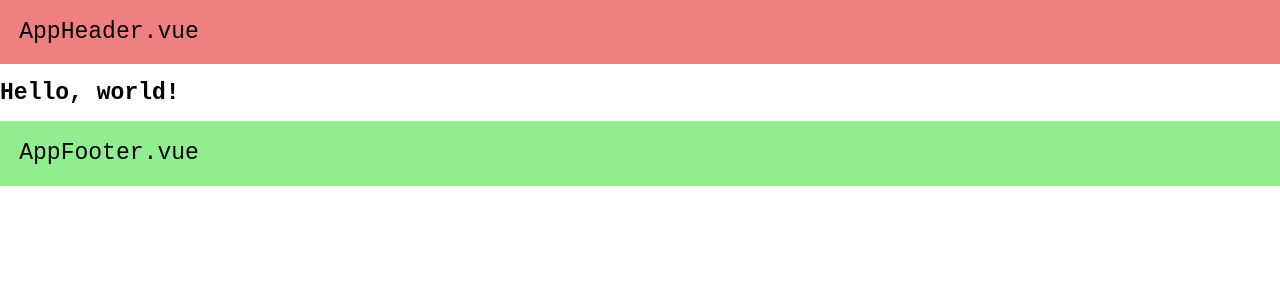
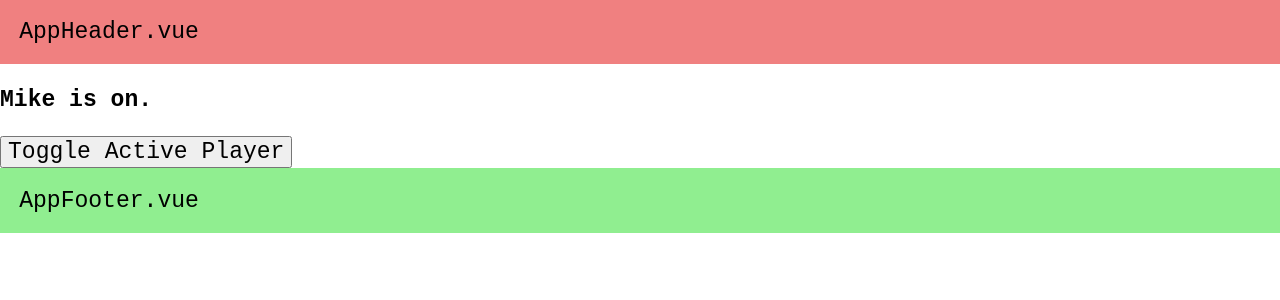
Before and after one commit to PedroClerici/vue-reference, a Vue app: page / in a window 1280 px wide. Shown: the top 300 px of the page. Built offline with nearby package versions, Linux system fonts and the light colour scheme.

Commit message:
Added dynamic components

```diff
--- a/src/App.vue
+++ b/src/App.vue
@@ -1,24 +1,24 @@
 <script>
-import LifeCycles from './components/LifeCycles.vue'
+import PlayerMike from '@/components/Players/PlayerMike.vue';
+import PlayerSteve from '@/components/Players/PlayerSteve.vue';
 
 export default {
   name: 'App',
   components: {
-    LifeCycles,
+    PlayerMike,
+    PlayerSteve,
   },
   data() {
     return {
-      message: "world",
-      showLifeCycles: true,
+      activePlayer: 'PlayerMike',
     }
   },
-  mounted() {
-    setInterval(() => {
-      this.showLifeCycles = false;
-    }, 3000);
-  },
-  unmounted() {
-    console.log("App.vue component has ben unmounted!");
+  methods: {
+    togglePlayer() {
+      this.activePlayer === 'PlayerMike' ?
+      this.activePlayer = 'PlayerSteve' :
+      this.activePlayer = 'PlayerMike'
+    }
   }
 }
 </script>
@@ -26,10 +26,10 @@ export default {
 <template>
     <TheHeader/>
     <div class="container">
-      <h1>Hello, {{ message }}!</h1>
+      <component :is="activePlayer" />
+      <button @click="togglePlayer()">Toggle Active Player</button>
     </div>
-    <LifeCycles :show="showLifeCycles"/>
-    <TheFooter/>
+    <TheFooter />
 </template>
 
 <style>
--- a/src/components/LifeCycles.vue
+++ /dev/null
@@ -1,42 +0,0 @@
-<script>
-export default {
-  data() {
-    return {
-      text: "Life",
-    }
-  },
-  beforeCreate() {
-    console.log("Before component is created hook.")
-  },
-  created() {
-    console.log("When component is created hook.")
-  },
-  beforeMount() {
-    console.log("Before component is mounted hook.")
-  },
-  mounted() {
-    console.log("When component is mounted hook.")
-  },
-  beforeUpdate() {
-    console.log("Before component update hook.")
-  },
-  updated() {
-    console.log("When component update hook.")
-  },
-  beforeUnmount() {
-    console.log("Before component is unmounted hook.")
-  },
-  unmounted() {
-    console.log("When component is unmounted hook.")
-  },
-}
-</script>
-
-<template>
-  <div v-if="show">
-    <div>
-      {{ text }}
-    </div>
-    <button @click="text = 'Changed...'">Update Component</button>
-  </div>
-</template>
--- /dev/null
+++ b/src/components/Players/PlayerMike.vue
@@ -0,0 +1,5 @@
+<template>
+  <div>
+    <h3>Mike is on.</h3>
+  </div>
+</template>
--- /dev/null
+++ b/src/components/Players/PlayerSteve.vue
@@ -0,0 +1,6 @@
+<template>
+  <div>
+    <h3>Steve is on.</h3>
+    <p>Hello, i'm Steve.</p>
+  </div>
+</template>
```
